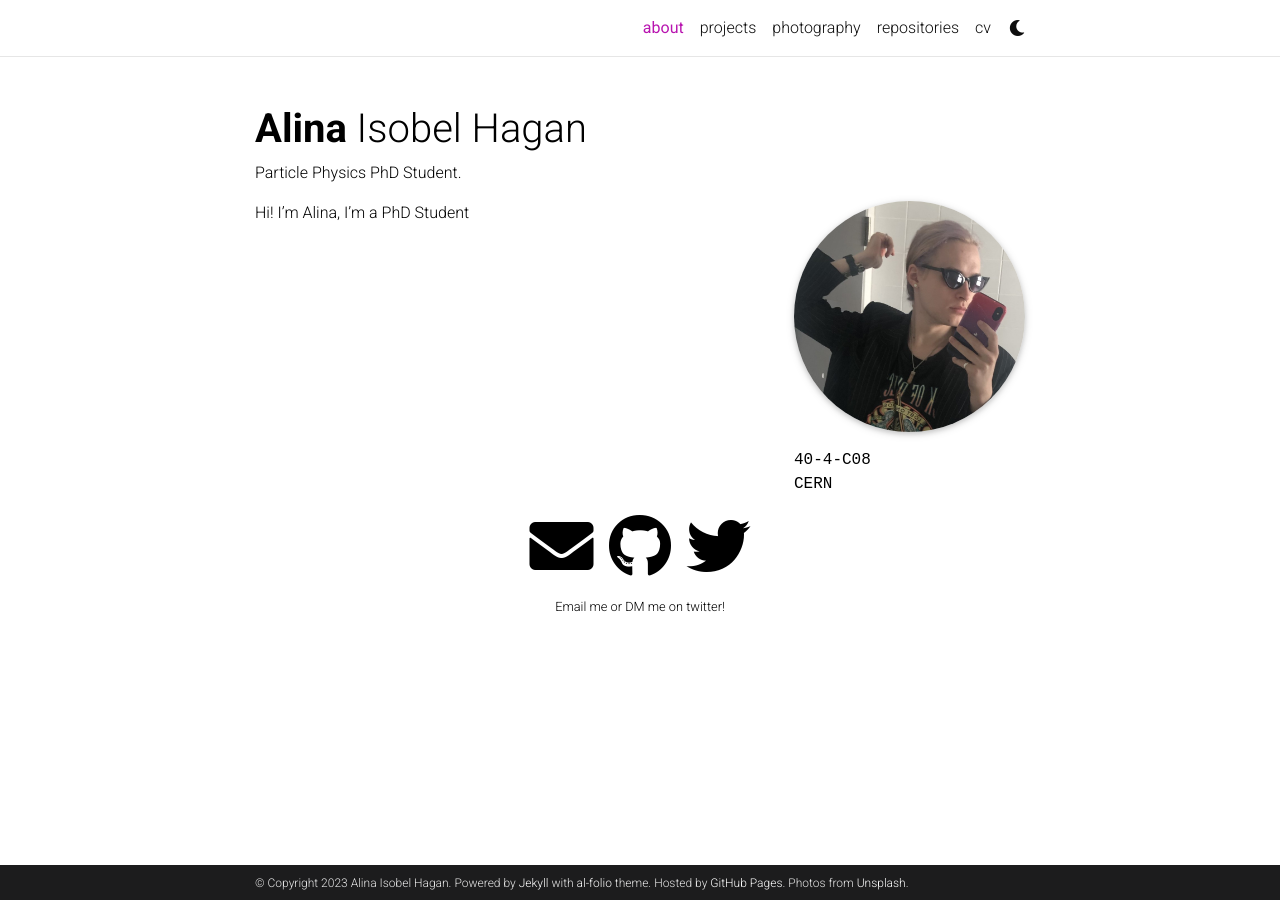
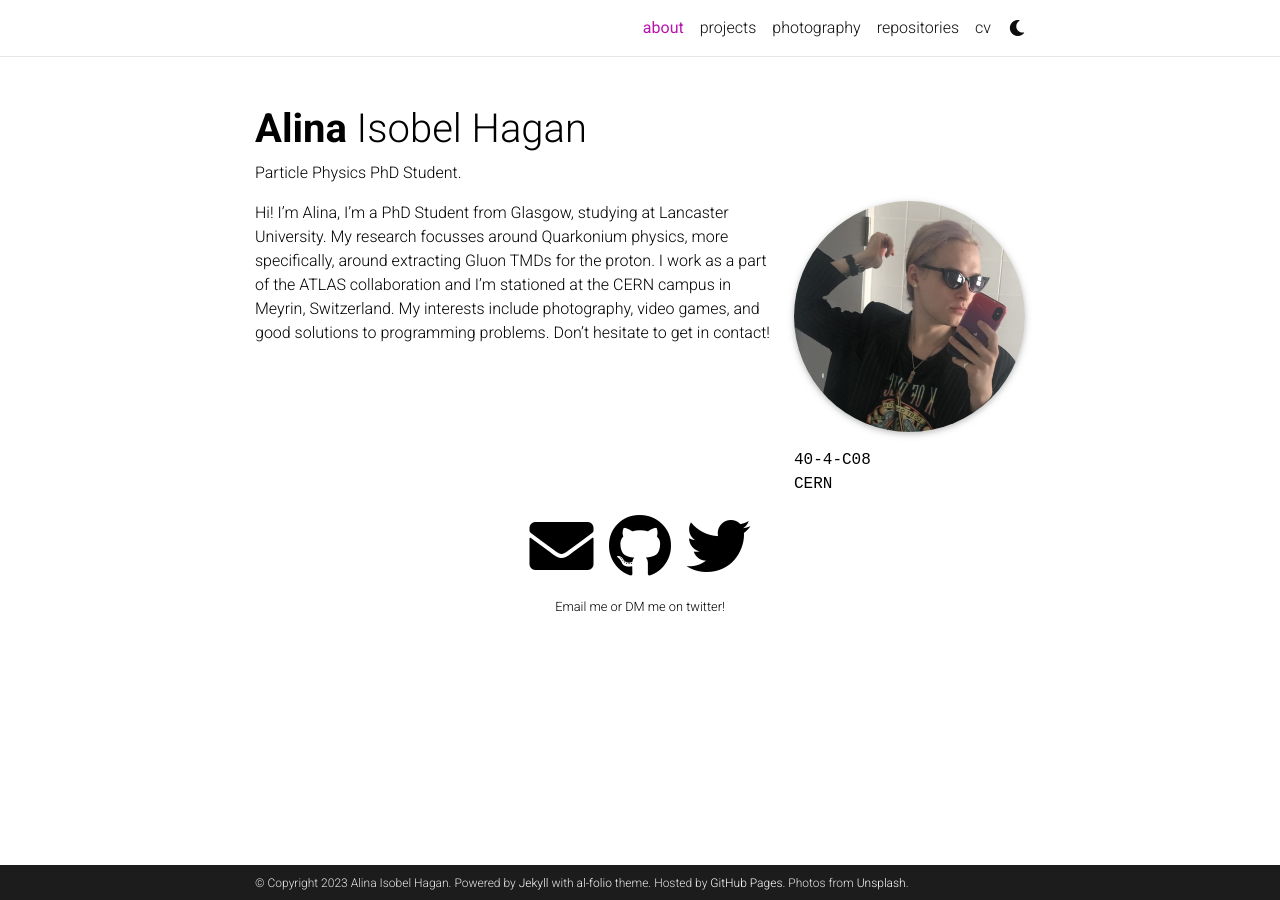
Before and after one commit to aihphysics/aihphysics.github.io, a Jekyll site: the page built from _pages/about.md, in a window 1280 px wide. Built offline with Jekyll 4.4.1, drawn with Linux system fonts in a browser that asks for light colours; full-size pictures stand in for the smaller copies a plugin makes; comment, search, counter and statistics services are not loaded; a style sheet for code colours, icons or effects is not loaded.

Commit message:
added some update to the about

```diff
--- a/_pages/about.md
+++ b/_pages/about.md
@@ -18,7 +18,7 @@
 social: true  # includes social icons at the bottom of the page
 ---
 
-Hi! I'm Alina, I'm a PhD Student
+Hi! I'm Alina, I'm a PhD Student from Glasgow, studying at Lancaster University. My research focusses around Quarkonium physics, more specifically, around extracting Gluon TMDs for the proton. I work as a part of the ATLAS collaboration and I'm stationed at the CERN campus in Meyrin, Switzerland. My interests include photography, video games, and good solutions to programming problems. Don't hesitate to get in contact!
 
 {::comment}
 Write your biography here. Tell the world about yourself. Link to your favorite [subreddit](http://reddit.com). You can put a picture in, too. The code is already in, just name your picture `prof_pic.jpg` and put it in the `img/` folder.
```
Also changed, not shown: _pages/photography.md (+1 -1 lines).
